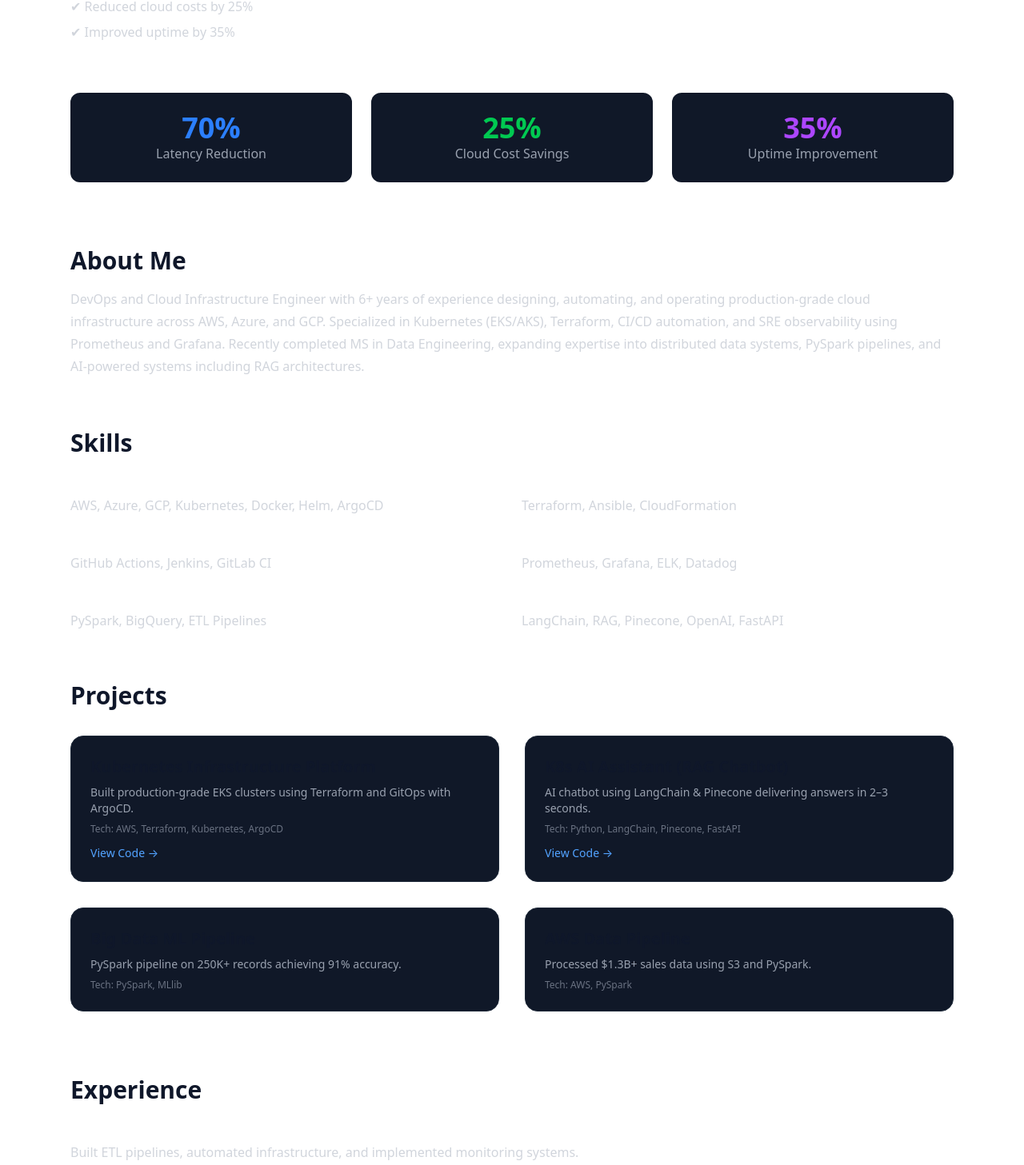
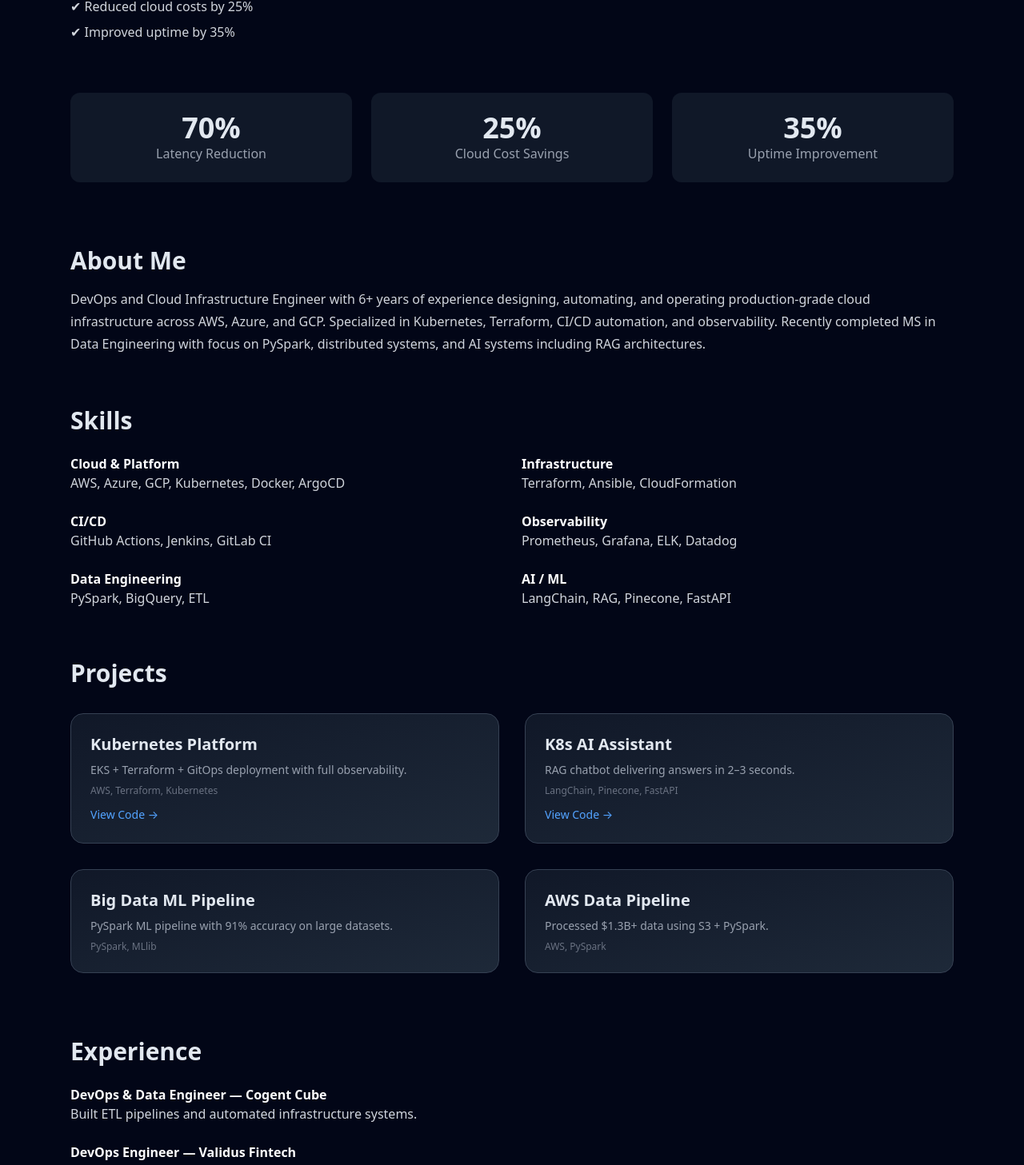
Before and after one commit to GaneshSaiD/Portfolio, a Next.js app: page / in a window 1280 px wide. Shown: the part 392-1849 px from the top of the page at 80% size. Built offline with nearby package versions, Linux system fonts and the light colour scheme.

Commit message:
Modifications to Portfolio

```diff
--- a/app/globals.css
+++ b/app/globals.css
@@ -1,40 +1,24 @@
 @import "tailwindcss";
 
-/* Theme variables */
+/* Premium dark theme */
 :root {
-  --background: #020617;   /* deep dark blue */
-  --foreground: #e2e8f0;   /* soft white */
+  --background: #020617;   /* deep navy */
+  --foreground: #e2e8f0;
 }
 
-/* Optional light mode (not required, but safe) */
-@media (prefers-color-scheme: light) {
-  :root {
-    --background: #ffffff;
-    --foreground: #0f172a;
-  }
-}
-
-/* Base styling */
+/* Smooth font */
 body {
   background: var(--background);
   color: var(--foreground);
   font-family: system-ui, -apple-system, sans-serif;
 }
 
-/* Smooth UI improvements */
+/* Smooth scrolling */
 html {
   scroll-behavior: smooth;
 }
 
-/* Reusable utility styles */
-.section {
-  @apply mb-16;
+/* Glow effect */
+.glow {
+  box-shadow: 0 0 20px rgba(59,130,246,0.3);
 }
-
-.heading {
-  @apply text-3xl md:text-4xl font-bold mb-6;
-}
-
-.subtext {
-  @apply text-gray-400 leading-7;
-}
--- a/app/page.js
+++ b/app/page.js
@@ -1,3 +1,5 @@
+import { motion } from "framer-motion";
+
 export default function Home() {
   return (
     <main className="max-w-6xl mx-auto px-6 py-12">
@@ -13,8 +15,13 @@ export default function Home() {
       </nav>
 
       {/* HERO */}
-      <section className="mb-16">
-        <h1 className="text-4xl md:text-6xl font-bold">
+      <motion.section
+        initial={{ opacity: 0, y: 40 }}
+        animate={{ opacity: 1, y: 0 }}
+        transition={{ duration: 0.6 }}
+        className="mb-16"
+      >
+        <h1 className="text-4xl md:text-6xl font-bold bg-gradient-to-r from-blue-400 to-purple-500 text-transparent bg-clip-text">
           Ganesh Sai Dontineni
         </h1>
 
@@ -25,7 +32,7 @@ export default function Home() {
         <a
           href="/Ganesh_Resume.pdf"
           download
-          className="inline-block mt-6 px-6 py-3 bg-blue-600 rounded-xl hover:bg-blue-500 transition"
+          className="inline-block mt-6 px-6 py-3 bg-blue-600 rounded-xl hover:bg-blue-500 transition shadow-lg shadow-blue-500/20"
         >
           Download Resume
         </a>
@@ -36,76 +43,62 @@ export default function Home() {
           <p>✔ Reduced cloud costs by 25%</p>
           <p>✔ Improved uptime by 35%</p>
         </div>
-      </section>
+      </motion.section>
 
       {/* KEY ACHIEVEMENTS */}
-      <section className="mb-20">
-        <div className="grid md:grid-cols-3 gap-6 text-center">
-          <div className="p-6 bg-gray-900 rounded-xl">
-            <h2 className="text-4xl font-bold text-blue-500">70%</h2>
-            <p className="text-gray-400">Latency Reduction</p>
-          </div>
-
-          <div className="p-6 bg-gray-900 rounded-xl">
-            <h2 className="text-4xl font-bold text-green-500">25%</h2>
-            <p className="text-gray-400">Cloud Cost Savings</p>
-          </div>
-
-          <div className="p-6 bg-gray-900 rounded-xl">
-            <h2 className="text-4xl font-bold text-purple-500">35%</h2>
-            <p className="text-gray-400">Uptime Improvement</p>
-          </div>
-        </div>
+      <section className="mb-20 grid md:grid-cols-3 gap-6 text-center">
+        {[
+          { value: "70%", label: "Latency Reduction", color: "blue" },
+          { value: "25%", label: "Cloud Cost Savings", color: "green" },
+          { value: "35%", label: "Uptime Improvement", color: "purple" }
+        ].map((item, i) => (
+          <motion.div
+            key={i}
+            whileHover={{ scale: 1.05 }}
+            className="p-6 bg-gray-900 rounded-xl"
+          >
+            <h2 className={`text-4xl font-bold text-${item.color}-500`}>
+              {item.value}
+            </h2>
+            <p className="text-gray-400">{item.label}</p>
+          </motion.div>
+        ))}
       </section>
 
       {/* ABOUT */}
-      <section className="mb-16">
+      <motion.section
+        initial={{ opacity: 0, y: 40 }}
+        whileInView={{ opacity: 1, y: 0 }}
+        className="mb-16"
+      >
         <h2 className="text-3xl font-semibold mb-4">About Me</h2>
         <p className="text-gray-300 leading-7">
           DevOps and Cloud Infrastructure Engineer with 6+ years of experience designing,
           automating, and operating production-grade cloud infrastructure across AWS, Azure,
-          and GCP. Specialized in Kubernetes (EKS/AKS), Terraform, CI/CD automation, and SRE
-          observability using Prometheus and Grafana.
+          and GCP. Specialized in Kubernetes, Terraform, CI/CD automation, and observability.
 
-          Recently completed MS in Data Engineering, expanding expertise into distributed data
-          systems, PySpark pipelines, and AI-powered systems including RAG architectures.
+          Recently completed MS in Data Engineering with focus on PySpark, distributed systems,
+          and AI systems including RAG architectures.
         </p>
-      </section>
+      </motion.section>
 
       {/* SKILLS */}
       <section className="mb-16">
         <h2 className="text-3xl font-semibold mb-6">Skills</h2>
-
         <div className="grid md:grid-cols-2 gap-6 text-gray-300">
-          <div>
-            <h3 className="font-semibold text-white">Cloud & Platform</h3>
-            <p>AWS, Azure, GCP, Kubernetes, Docker, Helm, ArgoCD</p>
-          </div>
-
-          <div>
-            <h3 className="font-semibold text-white">Infrastructure</h3>
-            <p>Terraform, Ansible, CloudFormation</p>
-          </div>
-
-          <div>
-            <h3 className="font-semibold text-white">CI/CD</h3>
-            <p>GitHub Actions, Jenkins, GitLab CI</p>
-          </div>
-
-          <div>
-            <h3 className="font-semibold text-white">Observability</h3>
-            <p>Prometheus, Grafana, ELK, Datadog</p>
-          </div>
-
-          <div>
-            <h3 className="font-semibold text-white">Data Engineering</h3>
-            <p>PySpark, BigQuery, ETL Pipelines</p>
-          </div>
-
-          <div>
-            <h3 className="font-semibold text-white">AI / ML</h3>
-            <p>LangChain, RAG, Pinecone, OpenAI, FastAPI</p>
-          </div>
+          {[
+            ["Cloud & Platform", "AWS, Azure, GCP, Kubernetes, Docker, ArgoCD"],
+            ["Infrastructure", "Terraform, Ansible, CloudFormation"],
+            ["CI/CD", "GitHub Actions, Jenkins, GitLab CI"],
+            ["Observability", "Prometheus, Grafana, ELK, Datadog"],
+            ["Data Engineering", "PySpark, BigQuery, ETL"],
+            ["AI / ML", "LangChain, RAG, Pinecone, FastAPI"]
+          ].map((item, i) => (
+            <motion.div key={i} whileHover={{ scale: 1.03 }}>
+              <h3 className="font-semibold text-white">{item[0]}</h3>
+              <p>{item[1]}</p>
+            </motion.div>
+          ))}
         </div>
       </section>
 
@@ -115,63 +108,55 @@ export default function Home() {
 
         <div className="grid md:grid-cols-2 gap-8">
 
-          {/* Project 1 */}
-          <div className="p-6 bg-gray-900 rounded-2xl border border-gray-800 hover:border-blue-500 hover:shadow-lg transition">
-            <h3 className="text-xl font-bold mb-2">
-              Kubernetes Infrastructure Platform
-            </h3>
-            <p className="text-gray-400 text-sm mb-2">
-              Built production-grade EKS clusters using Terraform and GitOps with ArgoCD.
-            </p>
-            <p className="text-xs text-gray-500">
-              Tech: AWS, Terraform, Kubernetes, ArgoCD
-            </p>
-            <a href="https://github.com/GaneshSaiD" target="_blank" className="text-blue-400 text-sm mt-3 inline-block">
-              View Code →
-            </a>
-          </div>
+          {/* Project Card */}
+          {[
+            {
+              title: "Kubernetes Platform",
+              desc: "EKS + Terraform + GitOps deployment with full observability.",
+              tech: "AWS, Terraform, Kubernetes",
+              link: "https://github.com/GaneshSaiD"
+            },
+            {
+              title: "K8s AI Assistant",
+              desc: "RAG chatbot delivering answers in 2–3 seconds.",
+              tech: "LangChain, Pinecone, FastAPI",
+              link: "https://github.com/GaneshSaiD/k8s-rag-chatbot"
+            },
+            {
+              title: "Big Data ML Pipeline",
+              desc: "PySpark ML pipeline with 91% accuracy on large datasets.",
+              tech: "PySpark, MLlib"
+            },
+            {
+              title: "AWS Data Pipeline",
+              desc: "Processed $1.3B+ data using S3 + PySpark.",
+              tech: "AWS, PySpark"
+            }
+          ].map((proj, i) => (
+            <motion.div
+              key={i}
+              whileHover={{ scale: 1.05 }}
+              className="p-6 bg-gradient-to-br from-gray-900 to-gray-800 rounded-2xl border border-gray-700 hover:border-blue-500 hover:shadow-xl transition"
+            >
+              <h3 className="text-xl font-bold mb-2">{proj.title}</h3>
+              <p className="text-gray-400 text-sm mb-2">{proj.desc}</p>
 
-          {/* Project 2 */}
-          <div className="p-6 bg-gray-900 rounded-2xl border border-gray-800 hover:border-green-500 hover:shadow-lg transition">
-            <h3 className="text-xl font-bold mb-2">
-              K8s AI Assistant (RAG Chatbot)
-            </h3>
-            <p className="text-gray-400 text-sm mb-2">
-              AI chatbot using LangChain & Pinecone delivering answers in 2–3 seconds.
-            </p>
-            <p className="text-xs text-gray-500">
-              Tech: Python, LangChain, Pinecone, FastAPI
-            </p>
-            <a href="https://github.com/GaneshSaiD/k8s-rag-chatbot" target="_blank" className="text-blue-400 text-sm mt-3 inline-block">
-              View Code →
-            </a>
-          </div>
+              {/* OPTIONAL DIAGRAM IMAGE */}
+              {/* <img src="/eks-architecture.png" className="rounded-xl mt-3" /> */}
 
-          {/* Project 3 */}
-          <div className="p-6 bg-gray-900 rounded-2xl border border-gray-800 hover:border-purple-500 hover:shadow-lg transition">
-            <h3 className="text-xl font-bold mb-2">
-              Big Data ML Pipeline
-            </h3>
-            <p className="text-gray-400 text-sm mb-2">
-              PySpark pipeline on 250K+ records achieving 91% accuracy.
-            </p>
-            <p className="text-xs text-gray-500">
-              Tech: PySpark, MLlib
-            </p>
-          </div>
+              <p className="text-xs text-gray-500">{proj.tech}</p>
 
-          {/* Project 4 */}
-          <div className="p-6 bg-gray-900 rounded-2xl border border-gray-800 hover:border-yellow-500 hover:shadow-lg transition">
-            <h3 className="text-xl font-bold mb-2">
-              AWS Data Pipeline
-            </h3>
-            <p className="text-gray-400 text-sm mb-2">
-              Processed $1.3B+ sales data using S3 and PySpark.
-            </p>
-            <p className="text-xs text-gray-500">
-              Tech: AWS, PySpark
-            </p>
-          </div>
+              {proj.link && (
+                <a
+                  href={proj.link}
+                  target="_blank"
+                  className="text-blue-400 text-sm mt-3 inline-block"
+                >
+                  View Code →
+                </a>
+              )}
+            </motion.div>
+          ))}
 
         </div>
       </section>
@@ -183,17 +168,17 @@ export default function Home() {
         <div className="space-y-6 text-gray-300">
           <div>
             <h3 className="font-bold text-white">DevOps & Data Engineer — Cogent Cube</h3>
-            <p>Built ETL pipelines, automated infrastructure, and implemented monitoring systems.</p>
+            <p>Built ETL pipelines and automated infrastructure systems.</p>
           </div>
 
           <div>
             <h3 className="font-bold text-white">DevOps Engineer — Validus Fintech</h3>
-            <p>Reduced latency by 70% and cloud costs by 25% using Kubernetes optimization.</p>
+            <p>Reduced latency by 70% and cloud costs by 25%.</p>
           </div>
 
           <div>
             <h3 className="font-bold text-white">Junior DevOps Engineer — Rekall Software</h3>
-            <p>Improved uptime by 35% through monitoring and incident response systems.</p>
+            <p>Improved uptime by 35% through monitoring systems.</p>
           </div>
         </div>
       </section>
--- a/package.json
+++ b/package.json
@@ -9,6 +9,7 @@
     "lint": "eslint"
   },
   "dependencies": {
+    "framer-motion": "^12.38.0",
     "next": "16.2.1",
     "react": "19.2.4",
     "react-dom": "19.2.4"
```
Also changed, not shown: 1 other file (tests, documents, lock files or other folders).
